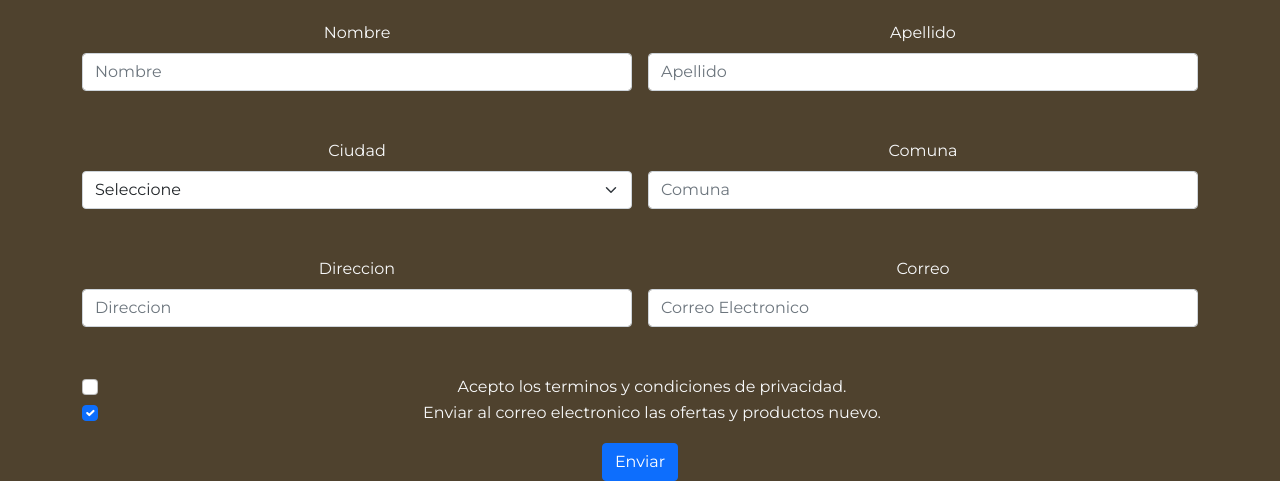
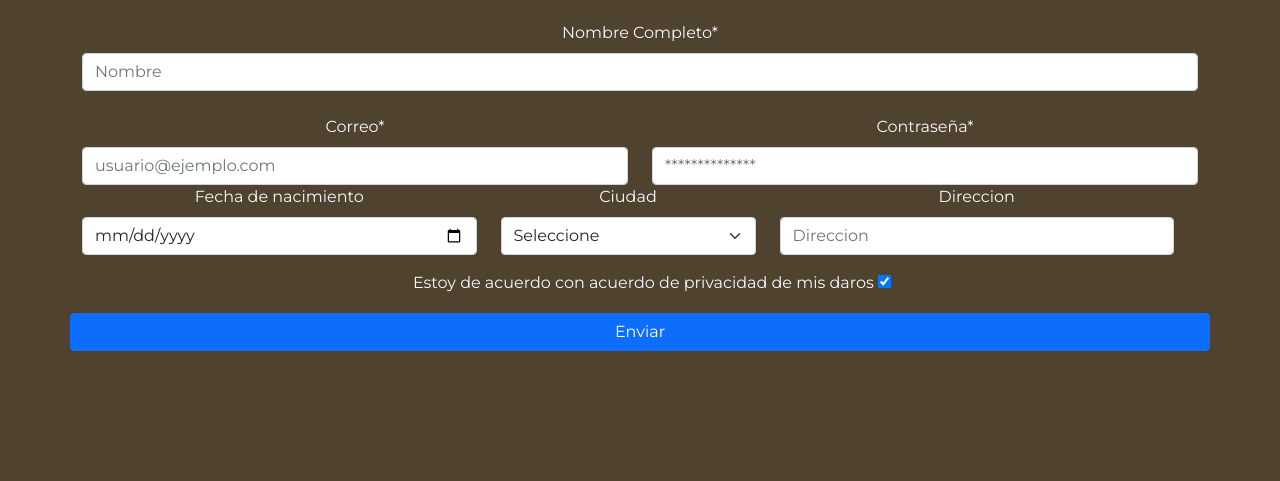
Before and after one commit to Gujasilva/proyectotipob, a plain HTML site: page articulo/registro.html in a window 1280 px wide. Shown: the part 615-1096 px from the top of the page. After the commit the page ends 966 px from the top, so only its background shows below. Drawn offline with nearby package versions, Linux system fonts and the light colour scheme.

Commit message:
Add files via upload

```diff
--- a/articulo/registro.html
+++ b/articulo/registro.html
@@ -24,14 +24,15 @@
         </p>
     </header>
 
-    <!--jQuery-->
+    <!--jQuery -->
+
     <script src="https://ajax.googleapis.com/ajax/libs/jquery/3.6.0/jquery.min.js"></script>
     <script type="text/javascript">
         $(document).ready(function(){
             $('#errorName').hide();
             $('#errores').hide();
             var msg="";
-            $("#miForm").submit(function(){
+            $("#formularioRegistro").submit(function(){
                 //valido que nombre tenga valor
                 if($("#nombre").val().trim().length==0){
                     msg="El nombre esta en blanco!!"
@@ -57,6 +58,10 @@
             })
         });
     </script>
+
+
+
+
 </head>
 
 
@@ -149,68 +154,86 @@
         </button>
       </div>
 
-      <section class="w-30 mx-auto text-center pt-5" id="intro">  <!--pt-5 es el borde arriba(top) entre el texto y el slider/remarcado con linea-->
-        <!------- mx es para dar MARGEN a (X)ambos lados,--------->
+      <section class="w-30 mx-auto text-center pt-5" id="intro">
+
+
+        <!------- REGISTRO--------->
+
+
         <h2 class="p-3 fs-2 border-top border-2">  <!--fs = font zise o texto en bt-->
             <span class="text-light">Registro</span>
            </h2>
 
+           <form id="formularioRegistro" name="formularioRegistro" class="needs-validation" method="post" novalidate>
+
            <div class="container text-light">
-            <form class="row g-3">
-                <div class="col-md-6">
-                  <label for="inputEmail4" class="form-label">Nombre</label>
-                  <input type="text" class="form-control" id="nombre" placeholder="Nombre">
+            <form class="row">
+            <div class="col">
+              <label for="nombre" class="form-label">Nombre Completo*</label>
+              <input type="text" name="nombre" class="form-control" id="nombre" placeholder="Nombre" required>
            </div>
-                <div class="col-md-6">
-                  <label for="inputPassword4" class="form-label">Apellido</label>
-                  <input type="text" class="form-control" id="apellido" placeholder="Apellido">
+            </form>
+           <br>
+
+           <div class="row">
+
+            <div class="col">
+              <label for="email" class="form-label">Correo*</label>
+              <input type="email" class="form-control" name="email" id="email" placeholder="usuario@ejemplo.com" required>
+              <div class="invalid-feedback">
+                Ingresa una direccion de correo electronico valida
               </div>
-                <p></p>
-                <div class="col-md-6">
-                    <label for="inputState" class="form-label">Ciudad</label>
-                    <select id="inputCity" class="form-select">
-                      <option selected>Seleccione</option>
-                      <option>Viña del mar</option>
-                      <option>Valparaiso</option>
-                      <option>Region Metropolitana</option>
-                    </select>
-                  </div>
-                  <div class="col-md-6">
-                    <label for="inputCity" class="form-label">Comuna</label>
-                    <input type="text" class="form-control" id="inputComunity" placeholder="Comuna">
-                  </div>
-                  <p></p>
-                <div class="col-6">
-                  <label for="inputAddress" class="form-label">Direccion</label>
-                  <input type="text" class="form-control" id="inputAddress" placeholder="Direccion">
-                </div>
-                <div class="col-6">
-                    <label for="inputAddress" class="form-label">Correo</label>
-                    <input type="email" class="form-control" id="email" placeholder="Correo Electronico">
             </div>
 
-                <p></p>
+            <div class="col">
+              <label for="password" class="form-label">Contraseña*</label>
+              <input type="password" class="form-control" name="password" id="password" placeholder="**************" required>
+            </div>
 
-                <div class="col-12">
-                    <div class="form-check">
-                        <input class="form-check-input" type="checkbox" value="" id="flexCheckDefault">
-                        <label class="form-check-label" for="flexCheckDefault">
-                          Acepto los terminos y condiciones de privacidad.
-                        </label>
-                      </div>
-                      <div class="form-check">
-                        <input class="form-check-input" type="checkbox" value="" id="flexCheckChecked" checked>
-                        <label class="form-check-label" for="flexCheckChecked">
-                          Enviar al correo electronico las ofertas y productos nuevo.
-                        </label>
+            <div class="row">
+
+              <div class="col">
+                <div class="mb-3">
+                  <label for="fechaNacimiento" class="form-label">Fecha de nacimiento</label>
+                  <input type="date" name="fechaNacimiento" class="form-control" id="fechaNacimiento" placeholder="dd/mm/aaaa">
                 </div>
               </div>
-                <div class="col-12">
-                  <button type="submit" class="btn btn-primary">Enviar</button>
+              <br>
+
+              <div class="col-md-3">
+                <label for="validationCustom04" class="form-label">Ciudad</label>
+                <select class="form-select" id="validationCustom04" required>
+                  <option selected disabled value="">Seleccione</option>
+                  <option>Santiago</option>
+                  <option>Viña del Mar</option>
+                  <option>Valparaiso</option>
+                </select>
+                <div class="invalid-feedback">
+                  Please select a valid state.
                 </div>
-              </form>
               </div>
 
+
+              <div class="col">
+                <div class="mb-3">
+                <label for="nombre" class="form-label">Direccion</label>
+              <input type="text" name="nombre" class="form-control" id="nombre" placeholder="Direccion">
+              </div>
+            </div>
+           </div>
+
+
+
+           <div class="mb-3">
+             <div class="form-check">
+               <label for="acuerdoPrivacidad" class="form-check-label"> Estoy de acuerdo con acuerdo de privacidad de mis daros</label>
+               <input type="checkbox" class="form-check-imput" name="acuerdoPrivacidad" id="acuerdoPrivacidad" checked>
+             </div>
+           </div>
+
+           <button class="btn btn-primary" type="submit">Enviar</button>
+
+          </form>
       </section>
 
     <script src="https://cdn.jsdelivr.net/npm/bootstrap@5.1.3/dist/js/bootstrap.bundle.min.js" integrity="sha384-ka7Sk0Gln4gmtz2MlQnikT1wXgYsOg+OMhuP+IlRH9sENBO0LRn5q+8nbTov4+1p" crossorigin="anonymous"></script>
```
Lines whose indentation alone changed are shown as unchanged.
